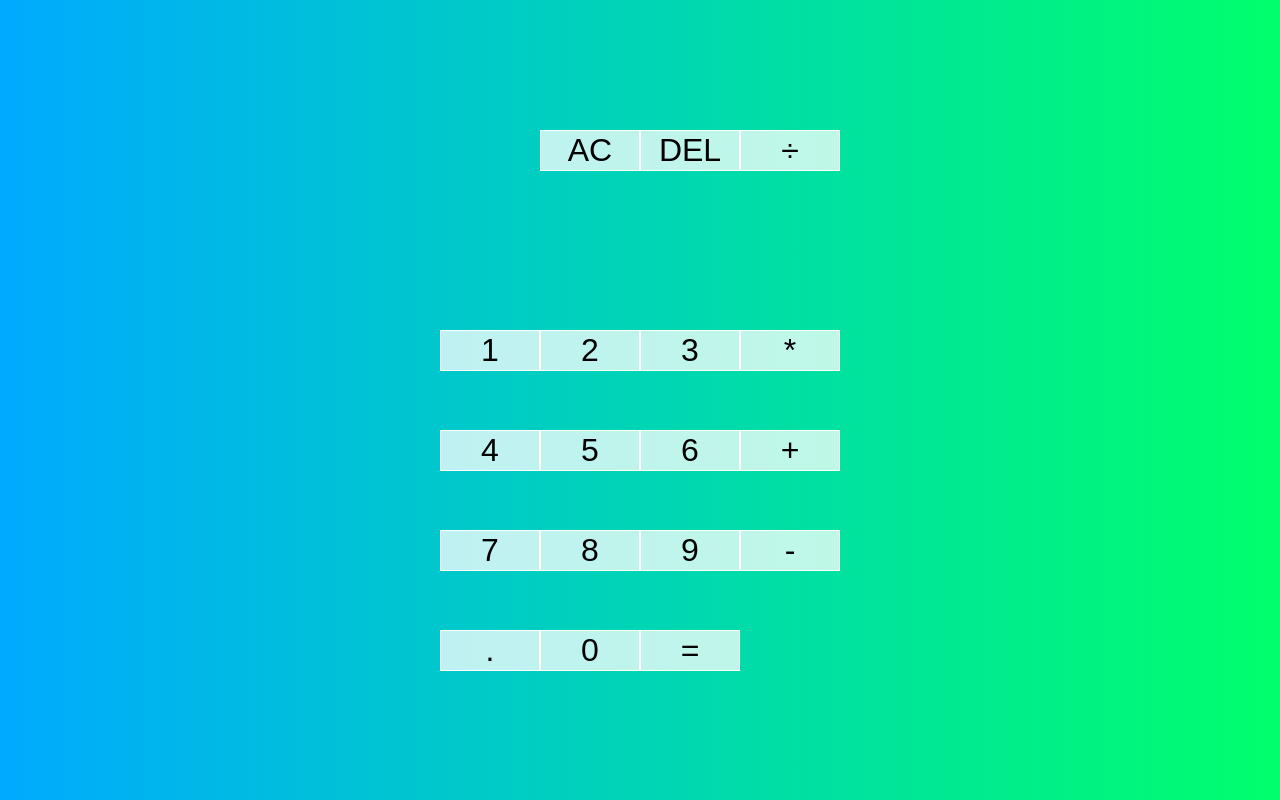
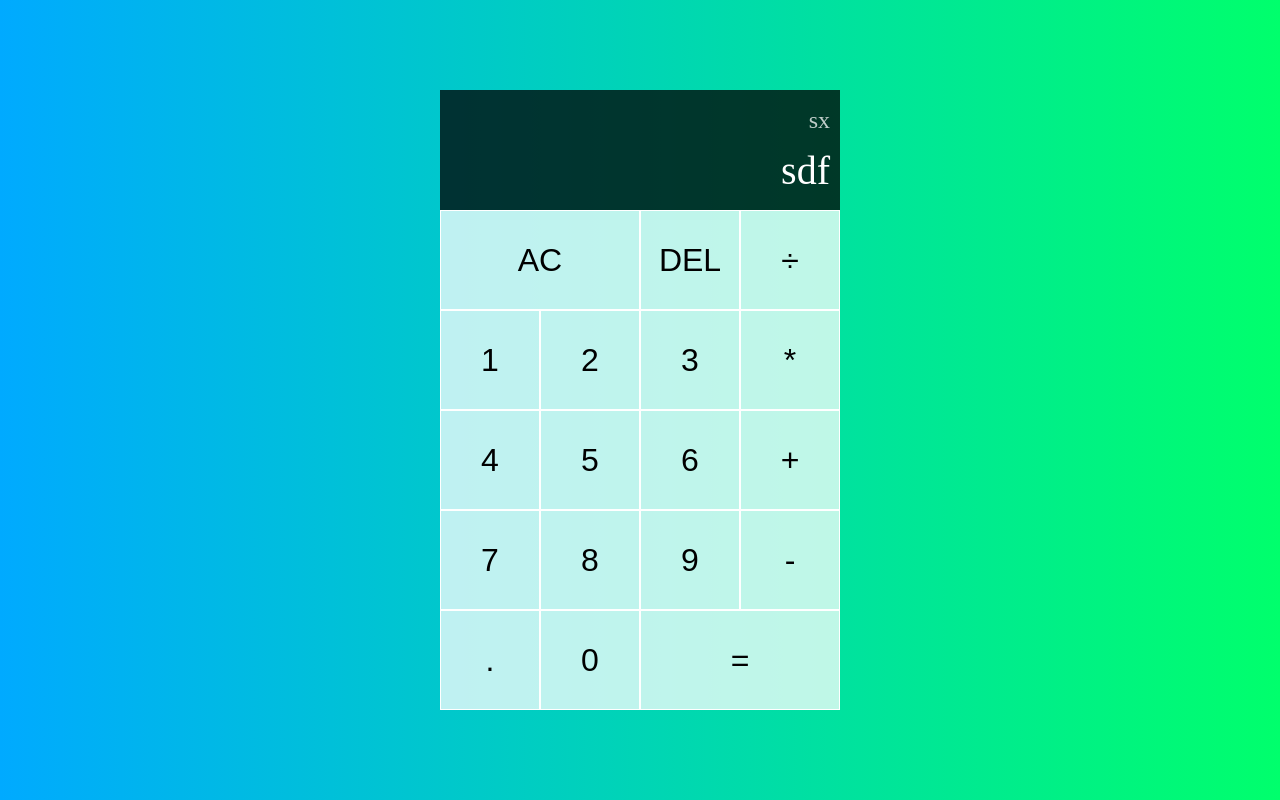
Before and after one commit to altinawiwaseem/calculator-project, a plain HTML site: page index.html in a window 1280 px wide. Drawn offline with Linux system fonts and the light colour scheme.

Commit message:
style the buttons

```diff
--- a/css/style.css
+++ b/css/style.css
@@ -12,7 +12,7 @@ background: linear-gradient(to right, #00aaff, #00ff6c);
 .calculator-grid{
     display: grid;
     justify-content: center;
-    align-items: center;
+    align-content: center;
     min-height: 100vh;
     grid-template-columns: repeat(4, 100px);
     grid-template-rows: minmax(120px, auto) repeat(5, 100px);
@@ -29,3 +29,29 @@ background: linear-gradient(to right, #00aaff, #00ff6c);
 .calculator-grid >button:hover{
     background-color: rgba(255,255,255,.9);
 }
+
+.span-two{
+    grid-column: span 2;
+}
+.output{
+    grid-column: 1 / -1;
+    background-color: rgba(0, 0, 0, .75);
+    display: flex;
+    align-items: flex-end;
+    justify-content: space-around;
+    flex-direction: column;
+    padding: 10px;
+    word-wrap: break-word;
+    word-break: break-all;
+}
+
+.output .previous-operand {
+    color: rgba(255,255,255,.75);
+    font-size: 1.5rem;
+
+}
+.output .current-operand {
+    color: white;
+    font-size: 2.5rem;
+
+}
--- a/index.html
+++ b/index.html
@@ -10,8 +10,8 @@
   <body>
     <div class="calculator-grid">
       <div class="output">
-        <div class="previous-operand"></div>
-        <div class="current-operand"></div>
+        <div class="previous-operand">sx</div>
+        <div class="current-operand">sdf</div>
       </div>
       <button class="span-two">AC</button>
       <button>DEL</button>
```
